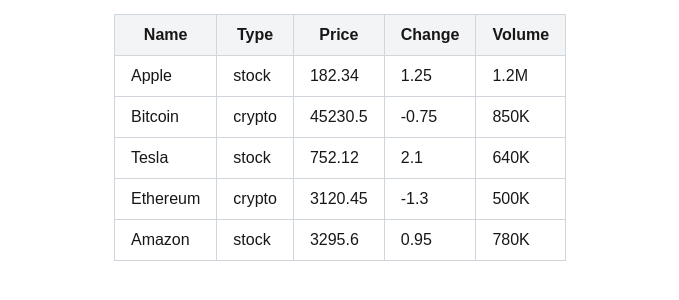
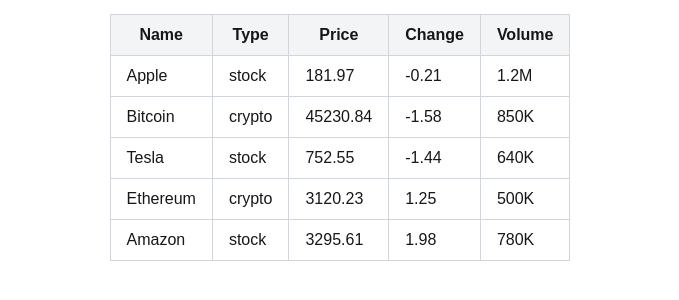
Before and after one commit to bahaa-mustafa/next_task, a Next.js app: page / in a window 1280 px wide. Shown: the part 140-440 px from the top of the page, without its empty margins (300-979 px from the left). Built offline with nearby package versions, Linux system fonts and the light colour scheme.

Commit message:
update data every 3 seconds

```diff
--- a/app/page.js
+++ b/app/page.js
@@ -2,12 +2,28 @@
 import SearchInput from "../components/searchInput";
 import FilterTypes from "../components/filtterTypes";
 import { mockAssets, mockAssetsType } from "../data/mockData";
-import { useState } from "react";
+import { useEffect, useState } from "react";
 import AssetsTable from "@/components/assetsTable";
 
 export default function Home() {
   const assetsType = mockAssetsType;
   const [selectedAssetType, setSelectedAssetType] = useState("All");
+  const [assets, setAssets] = useState(mockAssets);
+
+ useEffect(() => {
+    const interval = setInterval(() => {
+      setAssets((prev) =>
+        prev.map((a) => ({
+          ...a,
+          price: +(a.price + (Math.random() - 0.5)).toFixed(2),
+          change: +(Math.random() * 4 - 2).toFixed(2),
+        }))
+      );
+    }, 3000);
+
+    return () => clearInterval(interval);
+  }, []);
+
   return (
     <>
     <header className="flex items-center justify-center mb-5">
@@ -22,7 +38,7 @@
     </section>
 
     <section>
-      <AssetsTable mockAssets={mockAssets} />
+      <AssetsTable mockAssets={assets} />
     </section>
     </main>
     </>
```
